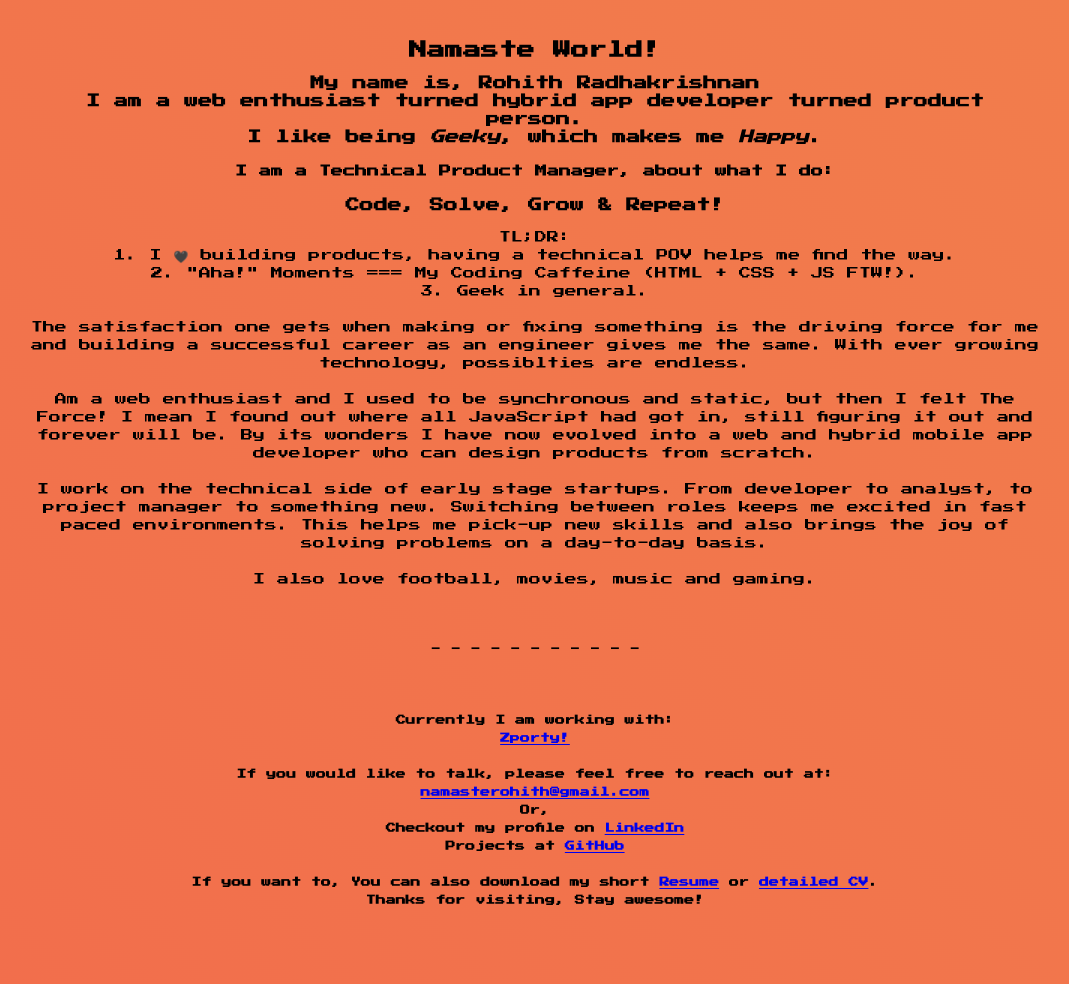
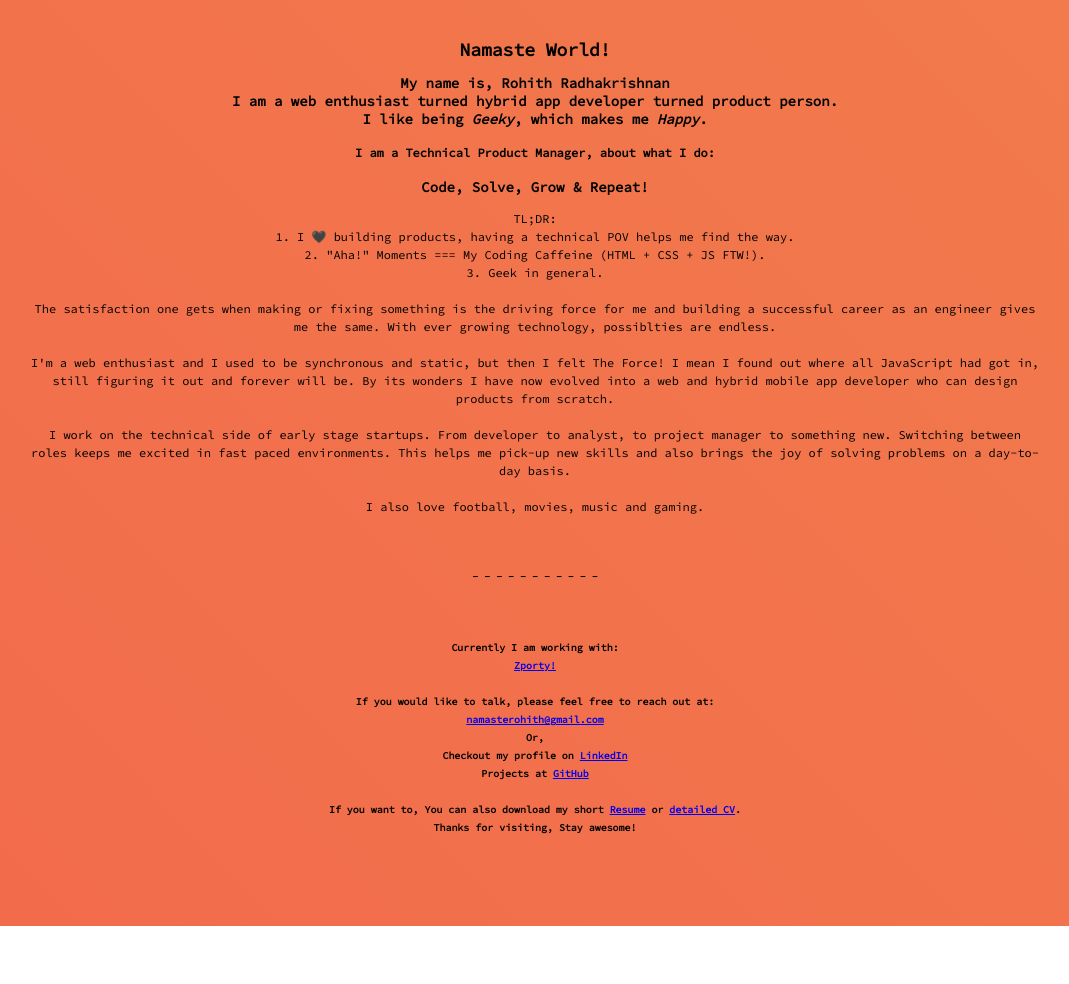
Before and after one commit to namasterohith/namasterohith.github.io, a plain HTML site: page index.html in a window 1280 px wide. Shown: the whole page, without its empty margins (105-1174 px from the left). After the commit the page ends 926 px from the top, so only its background shows below. Drawn offline with Linux system fonts and the light colour scheme.

Commit message:
Update index.html

```diff
--- a/index.html
+++ b/index.html
@@ -6,10 +6,10 @@
     </meta>
 
     <link rel="icon" type="image/png" href="./Files/favicon.png">
-    <link href="https://fonts.googleapis.com/css2?family=Press+Start+2P&display=swap" rel="stylesheet">
+    <link href="https://fonts.googleapis.com/css2?family=Source+Code+Pro&display=swap" rel="stylesheet">
     <style>
         body {
-            font-family: 'Press Start 2P', cursive;
+            font-family: 'Source Code Pro', monospace;
             font-size: 75%;
             text-align: center;
             line-height: 150%;
@@ -151,7 +151,7 @@ XD Live Long & Prosper!
     </div>
     <br />
     <div>
-        Am a web enthusiast and I used to be synchronous and static, but then I felt The Force!
+        I'm a web enthusiast and I used to be synchronous and static, but then I felt The Force!
         I mean I found out where all JavaScript had got in, still figuring it out and forever will be. By its wonders I
         have now evolved into a web and hybrid mobile app developer who can design products from scratch.
     </div>
```
